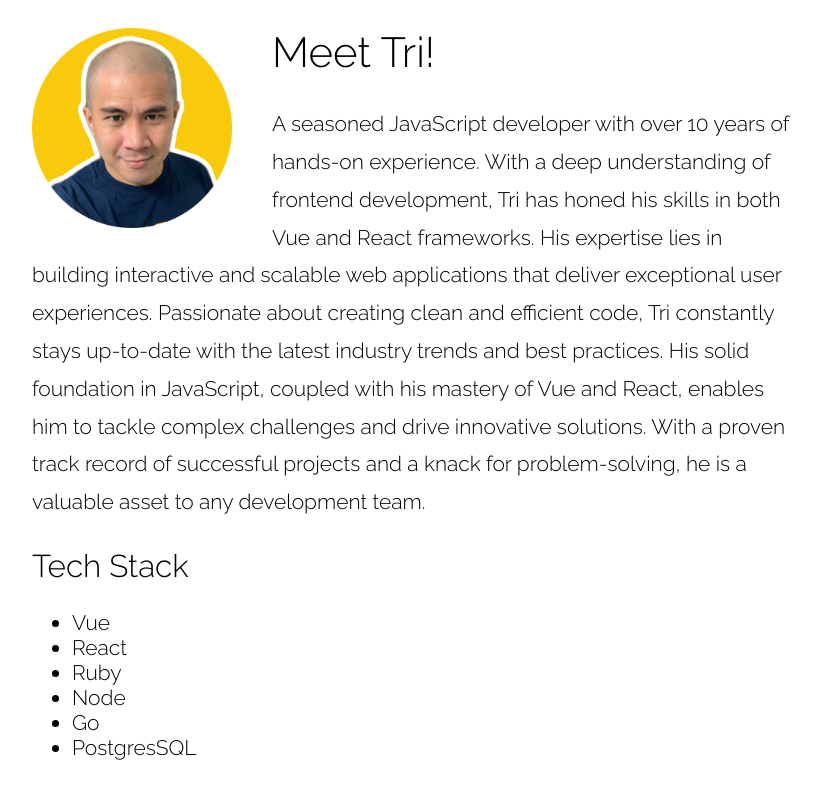
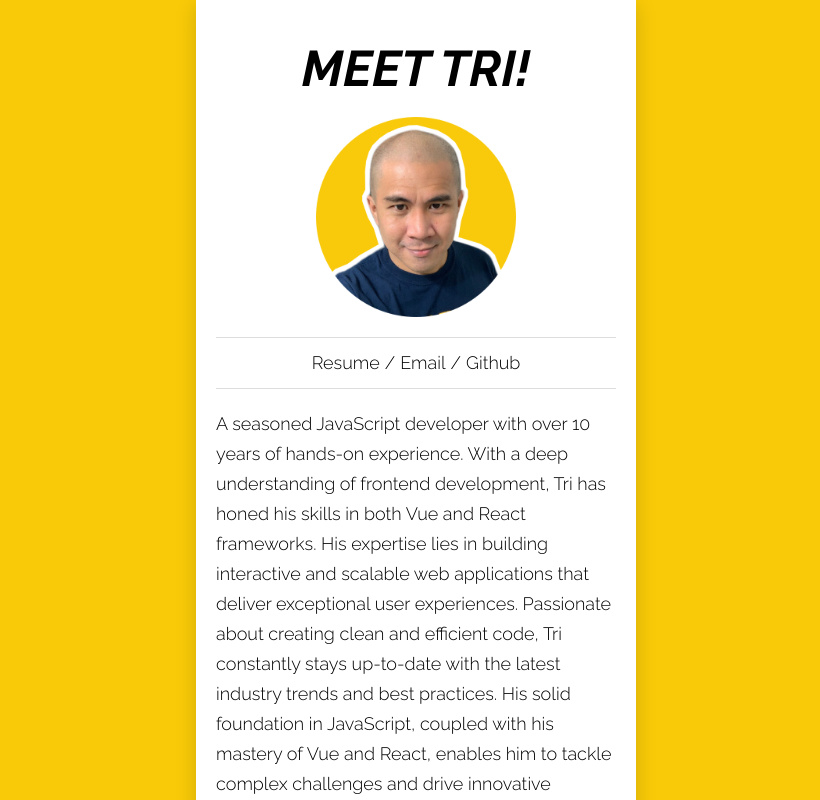
Before and after one commit to trivektor/trivektor.github.io, a Next.js app: page / in a window 1280 px wide. Shown: the top 800 px of the page, without its empty margins (224-1044 px from the left). Built offline with nearby package versions, Linux system fonts and the light colour scheme.

Commit message:
design updates

```diff
--- a/components/home.js
+++ b/components/home.js
@@ -3,28 +3,39 @@ import profilePic from "./picofme.png";
 const Home = () => {
   return (
     <>
-      <nav id="navbar">
-        <ul>
-          <li>Resume</li>
-          <li>Projects</li>
-          <li>Tech Stack</li>
-          <li>Links</li>
-          <li>Contact</li>
-        </ul>
-      </nav>
       <main id="main">
         <div>
+          <h1
+            style={{
+              textAlign: "center",
+              fontWeight: 700,
+              textTransform: "uppercase",
+              fontSize: 50,
+              fontStyle: "oblique",
+            }}
+          >
+            Meet Tri!
+          </h1>
+
           <img
             src={profilePic.src}
             height={200}
-            style={{ float: "left", margin: "0 40px 0 0" }}
+            style={{ display: "block", margin: "0 auto" }}
           />
-          <h1>Meet Tri!</h1>
-          <p
-            style={{
-              lineHeight: 1.8,
-            }}
-          >
+          <nav id="navbar">
+            <a
+              href="https://docs.google.com/document/d/1ludtuLBCF1Too4wHOXu6xN5O5L_aej_L1foKm_cOwbo/edit?usp=sharing"
+              target="_blank"
+            >
+              Resume
+            </a>
+            /<a href="mailto:trivektor@gmail.com">Email</a>/
+            <a href="github.com/trivektor" target="_blank">
+              Github
+            </a>
+          </nav>
+
+          <p>
             A seasoned JavaScript developer with over 10 years of hands-on
             experience. With a deep understanding of frontend development, Tri
             has honed his skills in both Vue and React frameworks. His expertise
--- a/pages/index.js
+++ b/pages/index.js
@@ -12,6 +12,10 @@ export default function IndexPage() {
           href="https://fonts.googleapis.com/css2?family=Raleway:ital,wght@0,100;0,200;0,300;0,400;0,500;0,600;0,700;0,800;0,900;1,100;1,200;1,300;1,400;1,500;1,600;1,700;1,800;1,900&display=swap"
           rel="stylesheet"
         />
+        <link
+          rel="stylesheet"
+          href="https://fonts.googleapis.com/css2?family=Material+Symbols+Outlined:opsz,wght,FILL,GRAD@48,400,0,0"
+        />
       </Head>
       <Home />
     </div>
--- a/styles/globals.css
+++ b/styles/globals.css
@@ -1,9 +1,11 @@
 body {
   font-family: "Raleway", sans-serif;
   font-weight: 300;
-  font-size: 21px;
+  font-size: 18px;
+  line-height: 30px;
   margin: 0;
   padding: 0;
+  background-color: #f8ca08;
 }
 
 h1,
@@ -13,9 +15,11 @@ h3 {
 }
 
 #navbar {
-  padding: 30px;
+  margin: 20px 0;
+  padding: 10px 0;
+  border-top: 1px solid #ddd;
+  border-bottom: 1px solid #ddd;
   text-align: center;
-  display: none;
 }
 
 #navbar ul {
@@ -27,10 +31,28 @@ h3 {
 #navbar ul li {
   display: inline;
   margin: 20px;
-  text-transform: uppercase;
+}
+
+#navbar a {
+  color: inherit;
+  text-decoration: none;
+  margin: 5px;
+}
+
+#navbar ul li .icon {
+  vertical-align: text-bottom;
 }
 
 #main {
-  margin-right: max(20px, 20%);
-  margin-left: max(20px, 20%);
+  width: 400px;
+  margin: 0 auto;
+  height: 100%;
+  padding: 20px;
+  background: #fff;
+  box-shadow: 0 5px 20px rgba(0, 0, 0, 0.15);
 }
+
+.material-symbols-outlined {
+  vertical-align: text-bottom;
+  margin-right: 5px;
+}
```
